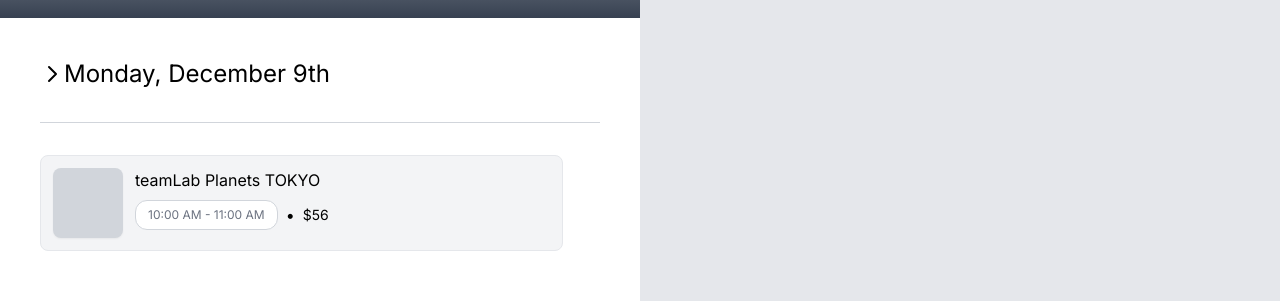
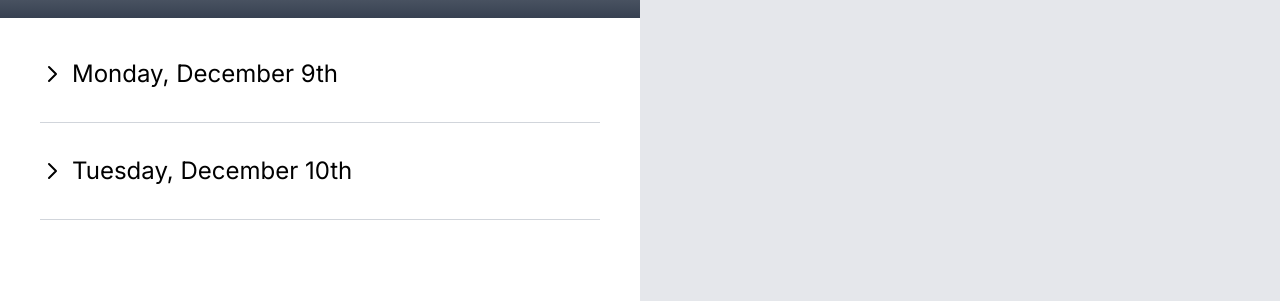
Before and after one commit to project-trip-ai/front, a Next.js app: page /itinerary/1 in a window 1280 px wide. Shown: the part 302-603 px from the top of the page. Built offline with nearby package versions, Linux system fonts and the light colour scheme; no server answers.

Commit message:
ActivityCard component update

```diff
--- a/src/app/components/Trips/ActivityCard/index.js
+++ b/src/app/components/Trips/ActivityCard/index.js
@@ -1,7 +1,7 @@
 import Button from '../../Button';
 const ActivityCard = ({ image, name, startTime, endTime, price }) => {
   return (
-    <div className="flex w-full h-24">
+    <div className="flex mb-8 w-full h-24">
       <div className="flex w-full p-3 bg-gray-100 border border-gray-200 rounded-lg hover:bg-gray-200 hover:border-gray-300">
         <div className="w-[70px] h-[70px] rounded-lg bg-gray-300 shadow-sm"></div>
         <div className="ml-3">
--- a/src/app/components/Trips/DayCard/index.js
+++ b/src/app/components/Trips/DayCard/index.js
@@ -1,19 +1,39 @@
+'use client';
+
+import { useState } from 'react';
 import ActivityCard from '../ActivityCard';
 import AngleRight from '../../../../../public/icons/angle-right.svg';
 import Image from 'next/image';
 
 const DayCard = ({ day, month, ordinal }) => {
+  // State to manage whether the arrow is rotated and the ActivityCard is visible
+  const [isOpen, setIsOpen] = useState(false);
+
+  // Function to handle toggle click
+  const handleToggle = () => {
+    setIsOpen(!isOpen); // Toggle the state
+  };
+
   return (
     <div>
-      <div className="flex">
-        <Image priority src={AngleRight} />
-        <p className="text-2xl">
+      {/* Clickable div to handle toggle */}
+      <div className="flex items-center cursor-pointer" onClick={handleToggle}>
+        {/* Rotate the arrow based on isOpen state using Tailwind */}
+        <Image
+          priority
+          src={AngleRight}
+          className={`transform transition-transform duration-300 ${isOpen ? 'rotate-90' : ''}`}
+          alt="Toggle Arrow"
+        />
+        <p className="text-2xl ml-2">
           {day}, {month} {ordinal}
         </p>
       </div>
 
       <div className="h-[1px] w-full bg-gray-300 my-8"></div>
-      <ActivityCard />
+
+      {/* Conditionally show the ActivityCard */}
+      {isOpen && <ActivityCard />}
     </div>
   );
 };
--- a/src/app/itinerary/[id]/page.js
+++ b/src/app/itinerary/[id]/page.js
@@ -37,6 +37,7 @@
         </div>
         <div className="p-10">
           <DayCard day={'Monday'} month={'December'} ordinal={'9th'} />
+          <DayCard day={'Tuesday'} month={'December'} ordinal={'10th'} />
         </div>
       </div>
 
```
